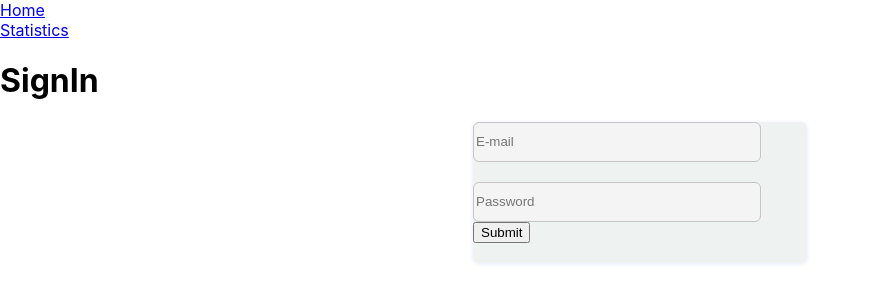
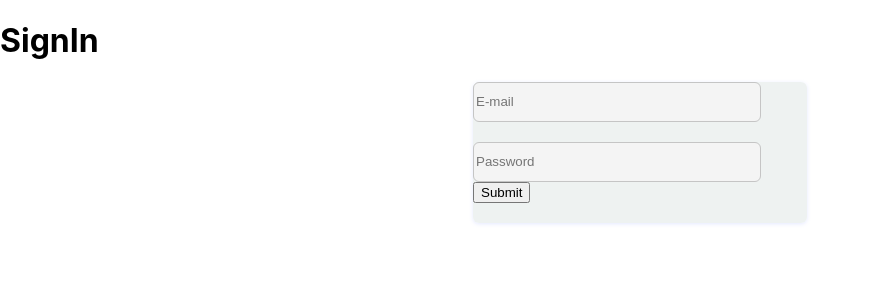
Before and after one commit to pelmeshek91/flowers-wallet, a React (Create React App) app: page /flowers-wallet/login in a window 1280 px wide. Shown: the top 302 px of the page, without its empty margins (0-869 px from the left). Built offline with nearby package versions, Linux system fonts and the light colour scheme.

Commit message:
delete dashboard

```diff
--- a/src/components/Dashboard/Dashboard.jsx
+++ b/src/components/Dashboard/Dashboard.jsx
@@ -1,21 +1,3 @@
-import { NavLink } from 'react-router-dom';
-
 export const Dashboard = () => {
-  return (
-    <>
-      <nav>
-        <ul>
-          <li>
-            <NavLink to="/" end>
-              Home
-            </NavLink>
-          </li>
-
-          <li>
-            <NavLink to="/statistics">Statistics</NavLink>
-          </li>
-        </ul>
-      </nav>
-    </>
-  );
+  return <>{/* <Navigation></Navigation> */}</>;
 };
--- a/src/components/Layout/Layout.jsx
+++ b/src/components/Layout/Layout.jsx
@@ -5,7 +5,6 @@ import logoImage from '../../images/logo-icon.svg';
 import { UserAuthMenu } from 'components/UserAuthMenu/UserAuthMenu';
 import { Link, Outlet } from 'react-router-dom';
 import css from './Layout.module.css';
-import { Dashboard } from 'components/Dashboard/Dashboard';
 
 export const Layout = () => {
   const token = useSelector(selectToken);
@@ -20,7 +19,7 @@ export const Layout = () => {
           <UserAuthMenu />
         </header>
       )}
-      <Dashboard />
+
       <Outlet />
     </>
   );
--- a/src/pages/HomePage/HomePage.jsx
+++ b/src/pages/HomePage/HomePage.jsx
@@ -1,3 +1,9 @@
+import { Dashboard } from 'components/Dashboard/Dashboard';
+
 export const HomePage = () => {
-  return <>HomePage</>;
+  return (
+    <>
+      <Dashboard />
+    </>
+  );
 };
```
